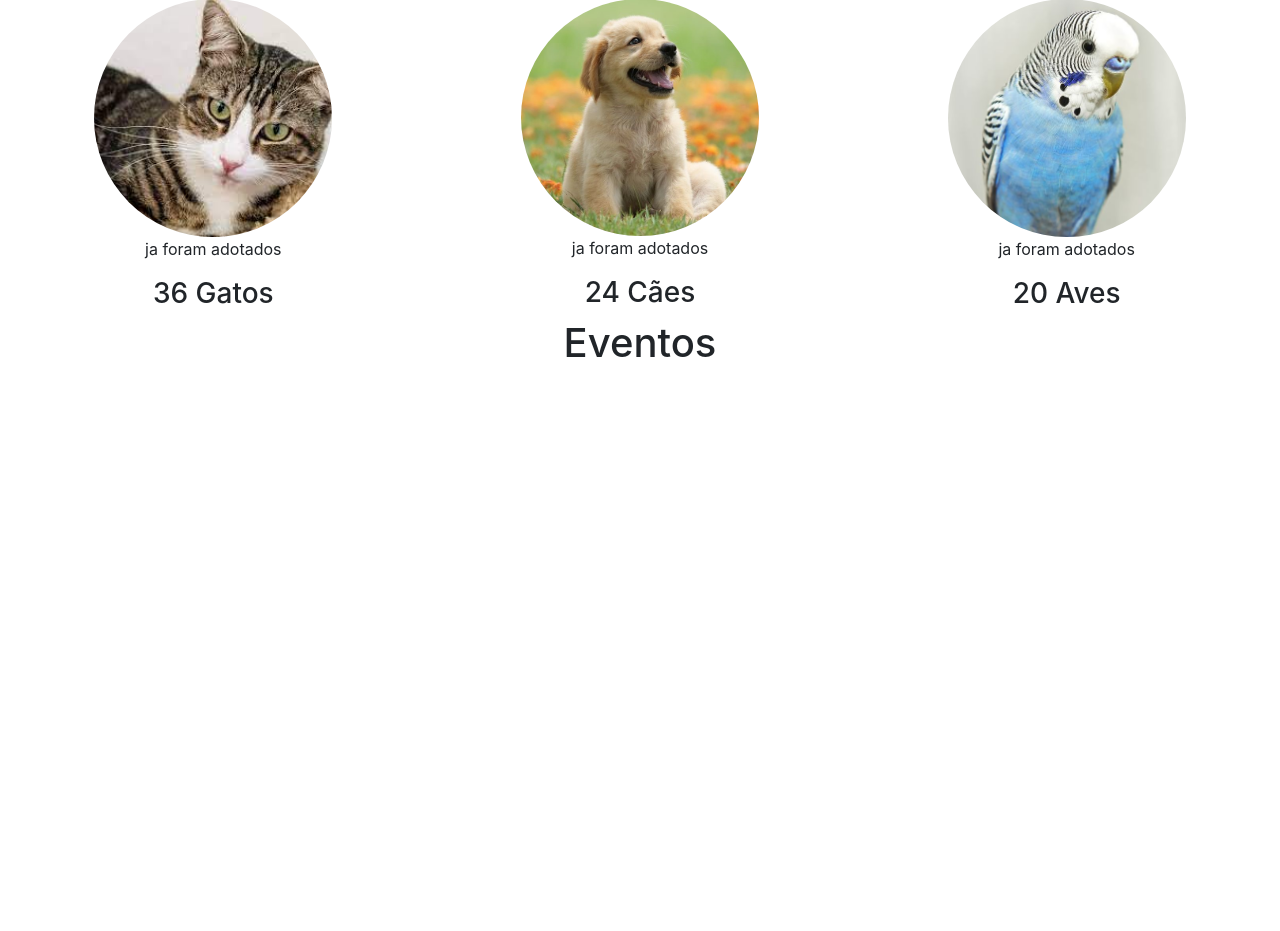
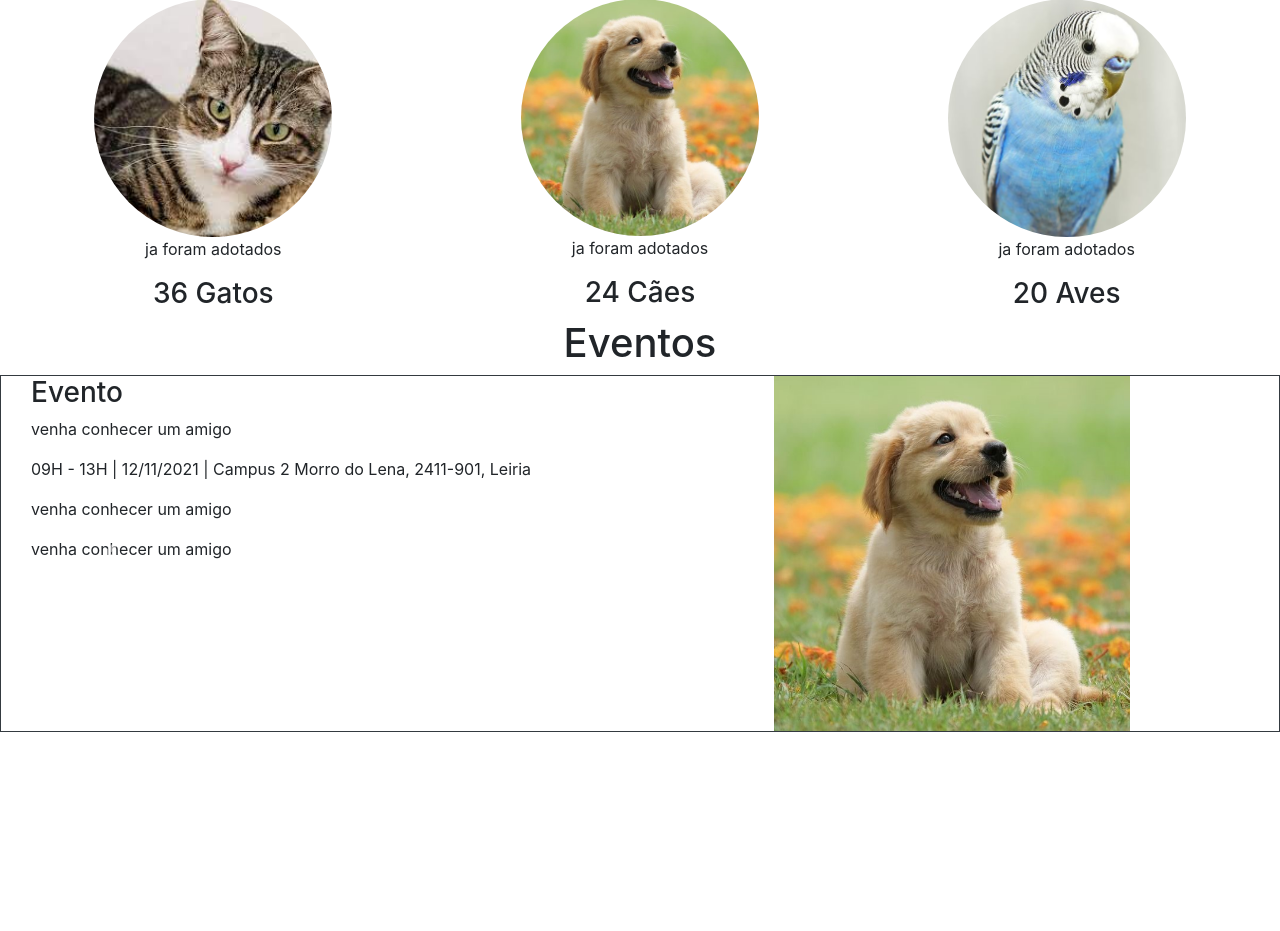
Before and after one commit to DamiaoGranada/PetStars, a Laravel app: page / in a window 1280 px wide. Shown: the part 506-1437 px from the top of the page. Run offline with Laravel 8, Linux system fonts and the light colour scheme; some libraries are stand-ins or nearby versions.

Commit message:
atualizacao home

```diff
--- a/public/css/home.css
+++ b/public/css/home.css
@@ -26,3 +26,12 @@ height: 100%;
     width: 60%;
 
 }
+
+.imagens-evento{
+    max-width: 60%;
+
+}
+
+.w-80{
+    width: 80%;
+}
--- a/resources/views/gm/Home.blade.php
+++ b/resources/views/gm/Home.blade.php
@@ -1,6 +1,7 @@
 @extends('master')
 
 @section ('content')
+<link rel="stylesheet" type="text/css" href="{{asset('css/home.css')}}">
 <div class="position-relative" >
 <img id="banner" src="../fotos/Banner.png" alt="">
 
@@ -62,9 +63,71 @@
 
  </div>
 
+ <div class="conteiner">
 
 <h2 id="title2"class="text-center">Eventos</h2>
 
+</div>
+
+<div class="border border-dark container-fluid">
+
+<div id="carouselExampleIndicators" class="carousel slide" data-ride="carousel">
+  <ol class="carousel-indicators">
+    <li data-target="#carouselExampleIndicators" data-slide-to="0" class="active"></li>
+    <li data-target="#carouselExampleIndicators" data-slide-to="1"></li>
+    <li data-target="#carouselExampleIndicators" data-slide-to="2"></li>
+  </ol>
+  <div class="carousel-inner">
+    <div class="carousel-item active">
+
+      <div class=" d-block w-100 container-fluid">
+
+    <div class="row">
+
+        <div class="  col-12 col-md-6 ">
+
+
+
+        <h3>Evento</h3>
+        <p>venha conhecer um amigo</p>
+        <p>09H - 13H | 12/11/2021 | Campus 2 Morro do Lena, 2411-901, Leiria  </p>
+        <p>venha conhecer um amigo</p>
+        <p>venha conhecer um amigo</p>
+
+
+
+        </div>
+
+        <div class="  col-12 col-md-6 text-center ">
+        <img  class=" imagens-evento align-middle" src="fotos/cao.jpg" alt="">
+
+
+
+        </div>
+
+    </div>
+
+ </div>
+
+    </div>
+    <div class="carousel-item">
+      <img class="d-block w-100" src="fotos/cao.jpg" alt="Second slide">
+    </div>
+    <div class="carousel-item">
+      <img class="d-block w-100" src="fotos/bird.jpg" alt="Third slide">
+    </div>
+  </div>
+  <a class="carousel-control-prev" href="#carouselExampleIndicators" role="button" data-slide="prev">
+    <span class="carousel-control-prev-icon" aria-hidden="true"></span>
+    <span class="sr-only">Previous</span>
+  </a>
+  <a class="carousel-control-next" href="#carouselExampleIndicators" role="button" data-slide="next">
+    <span class="carousel-control-next-icon" aria-hidden="true"></span>
+    <span class="sr-only">Next</span>
+  </a>
+</div>
+
+</div>
 
 <div class="vazio"></div>
 
--- a/resources/views/master.blade.php
+++ b/resources/views/master.blade.php
@@ -10,8 +10,9 @@
         <link href="{{asset('css/bootstrap/bootstrap.min.css')}}" rel="stylesheet">
          <link href="{{asset('css/navbar.css')}}" rel="stylesheet">
 
+         <script src="{{asset('js/jquery-3.5.1.min.js')}}"></script>
             <script src="{{asset('js/bootstrap/bootstrap.min.js')}}"></script>
-             <script src="{{asset('js/jquery/jquery-3.5.1.min.js')}}"></script>
+
 
             <title>
             @yield('title')
@@ -21,7 +22,7 @@
 
 <!--NAVBAR-->
 <body>
-<link rel="stylesheet" type="text/css" href="{{asset('css/home.css')}}">
+
 
 @include('layout.partials.navbar')
 
```
